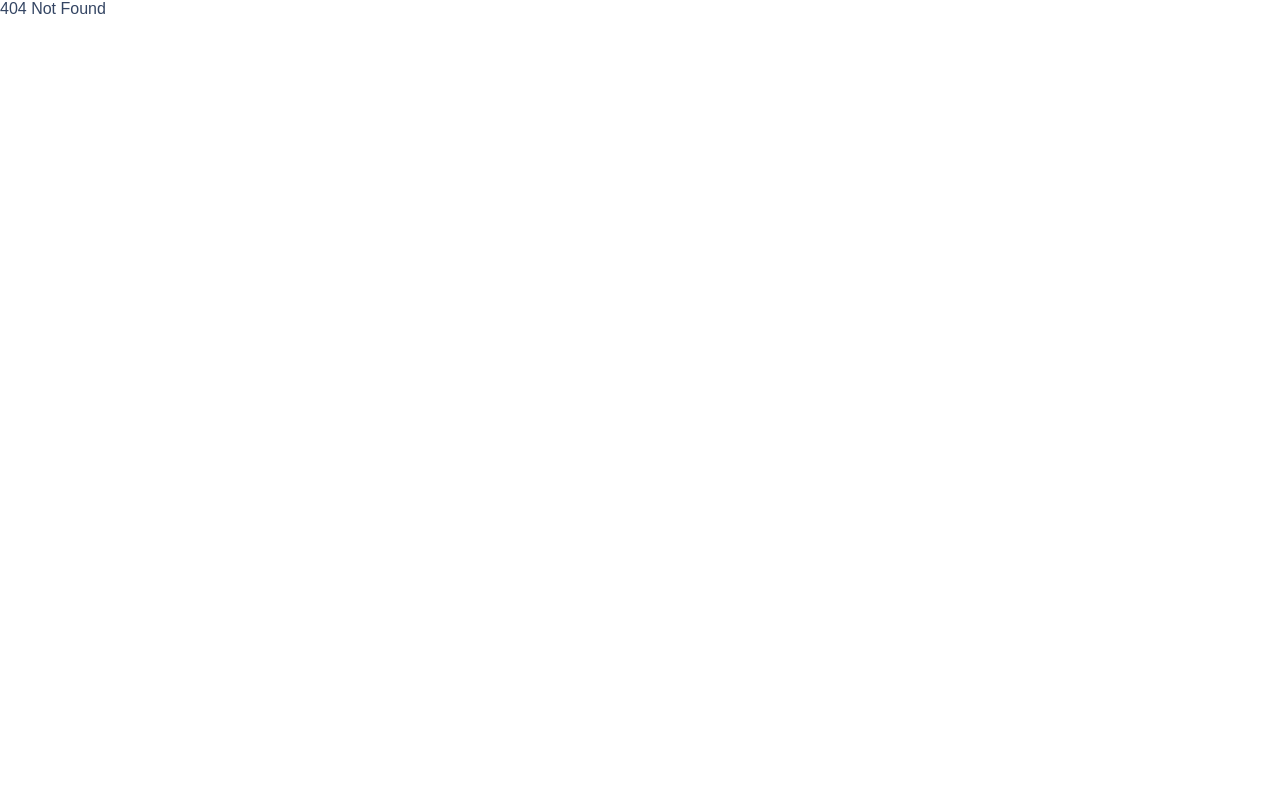
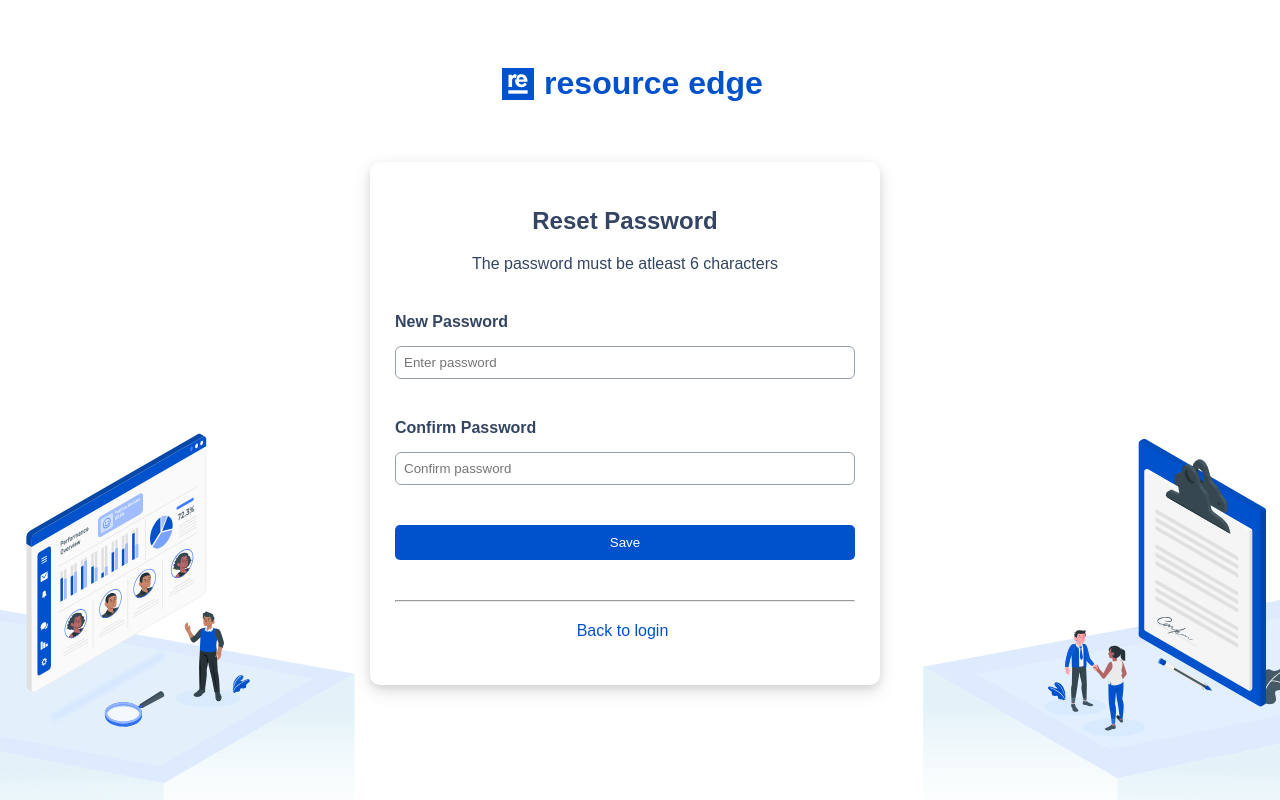
Before and after one commit to muritz11/resourceEdge, a React (Create React App) app: page /reset-main in a window 1280 px wide. Before the commit this address had no page. Built offline with nearby package versions, Linux system fonts and the light colour scheme.

Commit message:
reset passwords complete, still no logic yet

```diff
--- a/src/App.js
+++ b/src/App.js
@@ -3,7 +3,8 @@ import './css/App.css';
 import 'remixicon/fonts/remixicon.css'
 import { LandingPage } from "./components/LandingPage";
 import { Login } from "./components/Login";
-import { SignUp } from "./components/ResetPassword";
+import { ResetPassword } from "./components/ResetPassword";
+import { ResetMain } from "./components/ResetMain";
 
 
 function App() {
@@ -14,12 +15,12 @@ function App() {
         <Switch>
           <Route exact path='/' component={LandingPage} />
           <Route path='/login' component={Login} />
-          <Route exact path='/signup' component={SignUp} />
+          <Route exact path='/reset' component={ResetPassword} />
+          <Route path='/reset-main' component={ResetMain} />
           {/* <Route path='/kitchen-profile/:kitId' component={KitchenProfile} /> */}
           <Route>404 Not Found</Route>
         </Switch>
       </Router>
-      {/* <Footer /> */}
     </div>
   );
 }
--- a/src/components/Login.js
+++ b/src/components/Login.js
@@ -14,7 +14,7 @@ export const Login = () => {
 
                 <hr />
 
-                <p className="forgot"><Link to="/" className="link logo">Forgot password?</Link></p>
+                <p className="forgot"><Link to="/reset" className="link logo">Forgot password?</Link></p>
 
             </form>
             </Auth>
--- /dev/null
+++ b/src/components/ResetMain.js
@@ -0,0 +1,27 @@
+import { Auth } from "./mini/Auth"
+import { Link } from "react-router-dom"
+
+export const ResetMain = () => {
+
+
+    return (
+        <>
+            <Auth heading="Reset Password" paragraph="The password must be atleast 6 characters" >
+            <form>
+                <label htmlFor="email"><b>New Password</b></label><br />
+                <input type="email" placeholder="Enter password" id="email" />
+                <label htmlFor="email"><b>Confirm Password</b></label><br />
+                <input type="email" placeholder="Confirm password" id="email" />
+
+                <button type="submit" className="s-in auth-btn">Save</button>
+
+                <hr />
+
+                <p className="forgot"><Link to="/login" className="link logo">Back to login</Link></p>
+
+            </form>
+            </Auth>
+        </>
+    )
+
+}
--- a/src/components/ResetPassword.js
+++ b/src/components/ResetPassword.js
@@ -0,0 +1,25 @@
+import { Auth } from "./mini/Auth"
+import { Link } from "react-router-dom"
+
+export const ResetPassword = () => {
+
+
+    return (
+        <>
+            <Auth heading="Reset Password" paragraph="To enable us reset your password, enter email below" >
+            <form>
+                <label htmlFor="email"><b>Email Address</b></label><br />
+                <input type="email" placeholder="Enter email" id="email" />
+                {/* <button type="submit" className="s-in auth-btn">Send reset link</button> */}
+                <p className="forgot"><Link to="/reset-main" className="s-in auth-btn link">Send reset link</Link></p>
+
+                <hr />
+
+                <p className="forgot"><Link to="/login" className="link logo">Back to login</Link></p>
+
+            </form>
+            </Auth>
+        </>
+    )
+
+}
--- a/src/components/mini/Auth.js
+++ b/src/components/mini/Auth.js
@@ -16,9 +16,7 @@ export const Auth = (props) => {
                 <Card>
                     <h2 className="auth-heading">{props.heading}</h2>
                     <p className="auth-txt">{props.paragraph}</p>
-                    <form>
-                        {props.children}
-                    </form>
+                    {props.children}
                 </Card>
             </section>
             <img src={leftImage} alt="" className="auth-image-left" />
```
